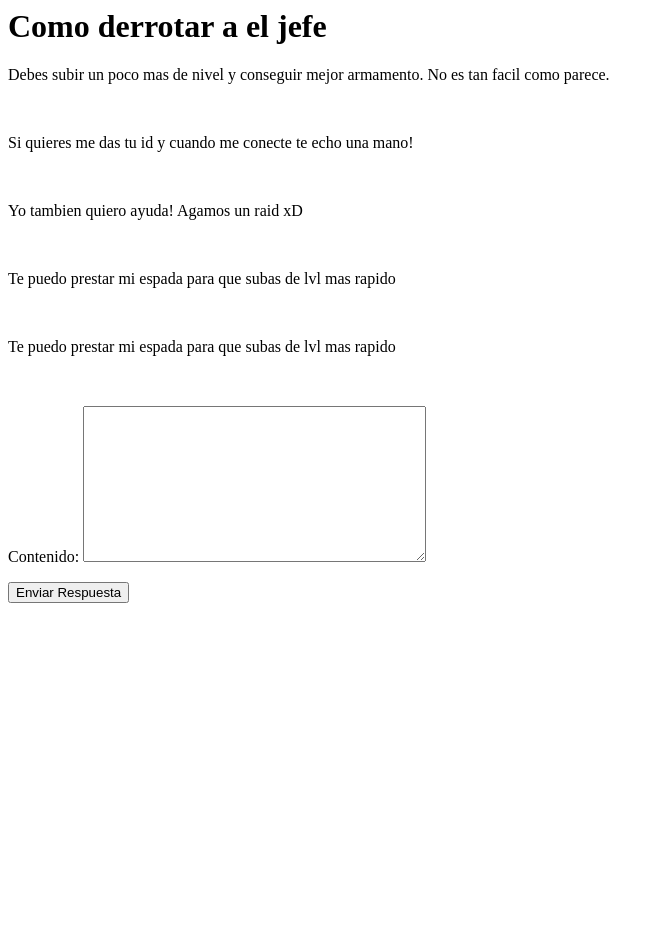
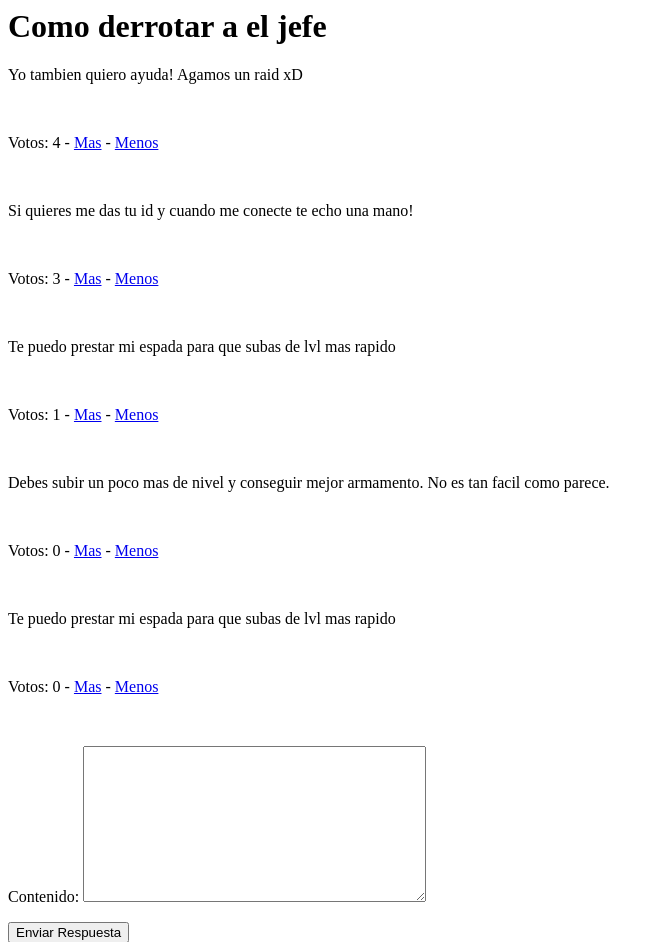
Before and after one commit to rnaffer/preguntame, a Django app: page /preguntas/3/ in a window 1280 px wide. Shown: the top 942 px of the page, without its empty margins (0-664 px from the left). Before the commit the page ends 603 px from the top, so only its background shows below. Run offline with Django 3.2, Linux system fonts and the light colour scheme; data comes from the database, SQL or seed files in the repository.

Commit message:
votación y ordenamiento por votos

```diff
--- a/askme/models.py
+++ b/askme/models.py
@@ -26,7 +26,7 @@ class Respuesta(models.Model):
 	contenido = models.TextField()
 	respuesta_fecha_pub = models.DateTimeField(auto_now_add=True)
 	usuario = models.ForeignKey(User)
-	votos_respuesta = models.IntegerField(default=0)
+	votos = models.IntegerField(default=0)
 
 	def __str__(self):
 		return self.contenido
--- a/askme/templates/detalle.html
+++ b/askme/templates/detalle.html
@@ -3,8 +3,9 @@
 	<p><strong>{{ error_message }}</strong></p>
 {% endif %}
 
-{% for respuesta in pregunta.respuesta_set.all %}
+{% for respuesta in pregunta.respuesta_set.all|dictsortreversed:'votos' %}
 	<p>{{ respuesta.contenido|linebreaks }}</p><br />
+	<p>Votos: {{ respuesta.votos }} - <a href="{% url 'preguntas:plus' respuesta.id %}">Mas</a> - <a href="{% url 'preguntas:minus' respuesta.id %}">Menos</a></p><br />
 {% endfor %}
 
 <form action="" method="post">
--- a/askme/urls.py
+++ b/askme/urls.py
@@ -3,8 +3,11 @@ from django.conf.urls import patterns, include, url
 from askme import views
 
 urlpatterns = patterns('',
-    url(r'^$', views.PreguntaListView.as_view(), name='preguntas'),
+
+	url(r'^$', views.PreguntaListView.as_view(), name='preguntas'),
 	url(r'^(?P<pk>\d+)/$', views.PreguntaDetailView.as_view(), name='detalle'),
+	url(r'^plus/(\d+)$', 'askme.views.plus', name='plus'),
+	url(r'^minus/(\d+)$', 'askme.views.minus', name='minus'),
 	url(r'^preguntame/$', views.PreguntameFormView.as_view(), name='preguntame'),
 
     # url(r'^blog/', include('blog.urls')),
--- a/askme/views.py
+++ b/askme/views.py
@@ -56,3 +56,15 @@ class PreguntameFormView(FormView):
 		pregunta.usuario = self.request.user
 		pregunta.save()
 		return super(PreguntameFormView, self).form_valid(form)
+
+def plus(request, respuesta_id):
+	respuesta = get_object_or_404(Respuesta, pk=respuesta_id)
+	respuesta.votos += 1
+	respuesta.save()
+	return redirect('/preguntas/{0}' .format(respuesta.pregunta.id))
+
+def minus(request, respuesta_id):
+	respuesta = get_object_or_404(Respuesta, pk=respuesta_id)
+	respuesta.votos -= 1
+	respuesta.save()
+	return redirect('/preguntas/{0}' .format(respuesta.pregunta.id))
```
Also changed, not shown: askme/migrations/0003_auto_20141221_1605.py (added), db.sqlite3.
